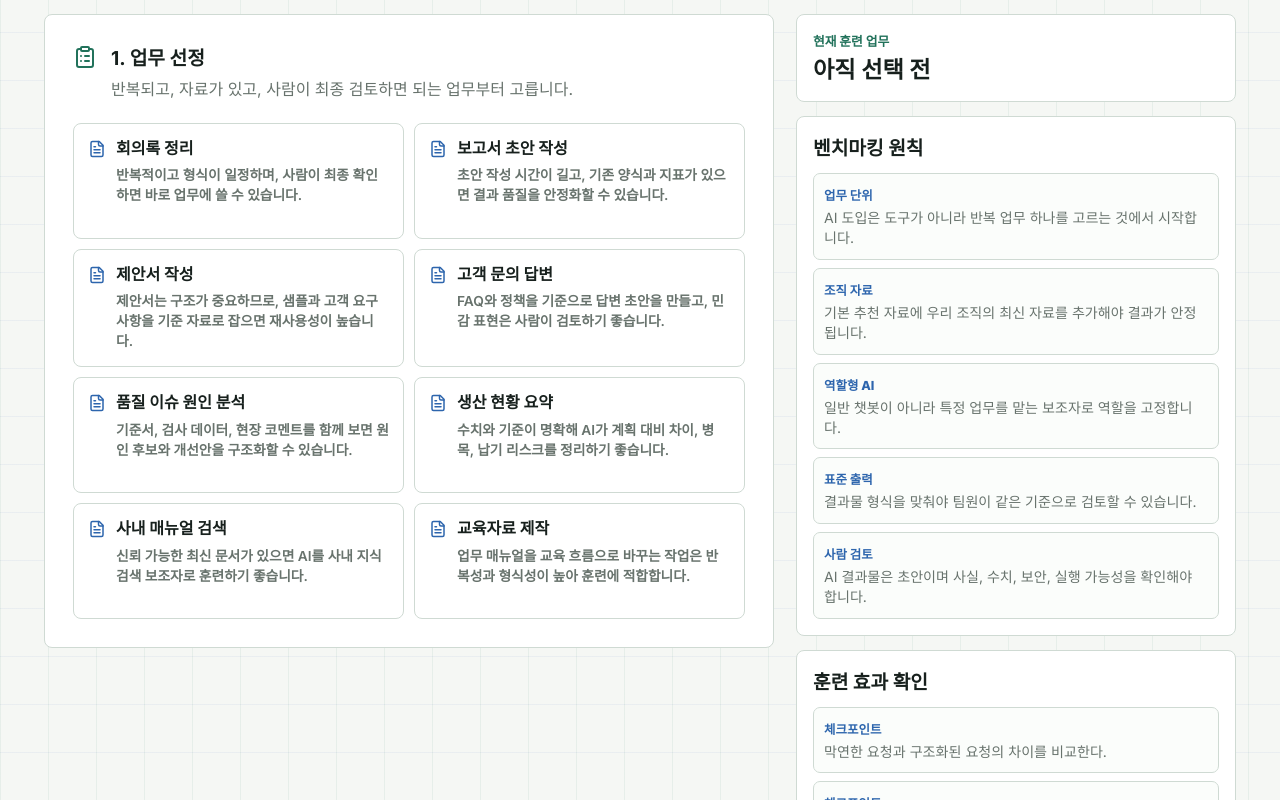
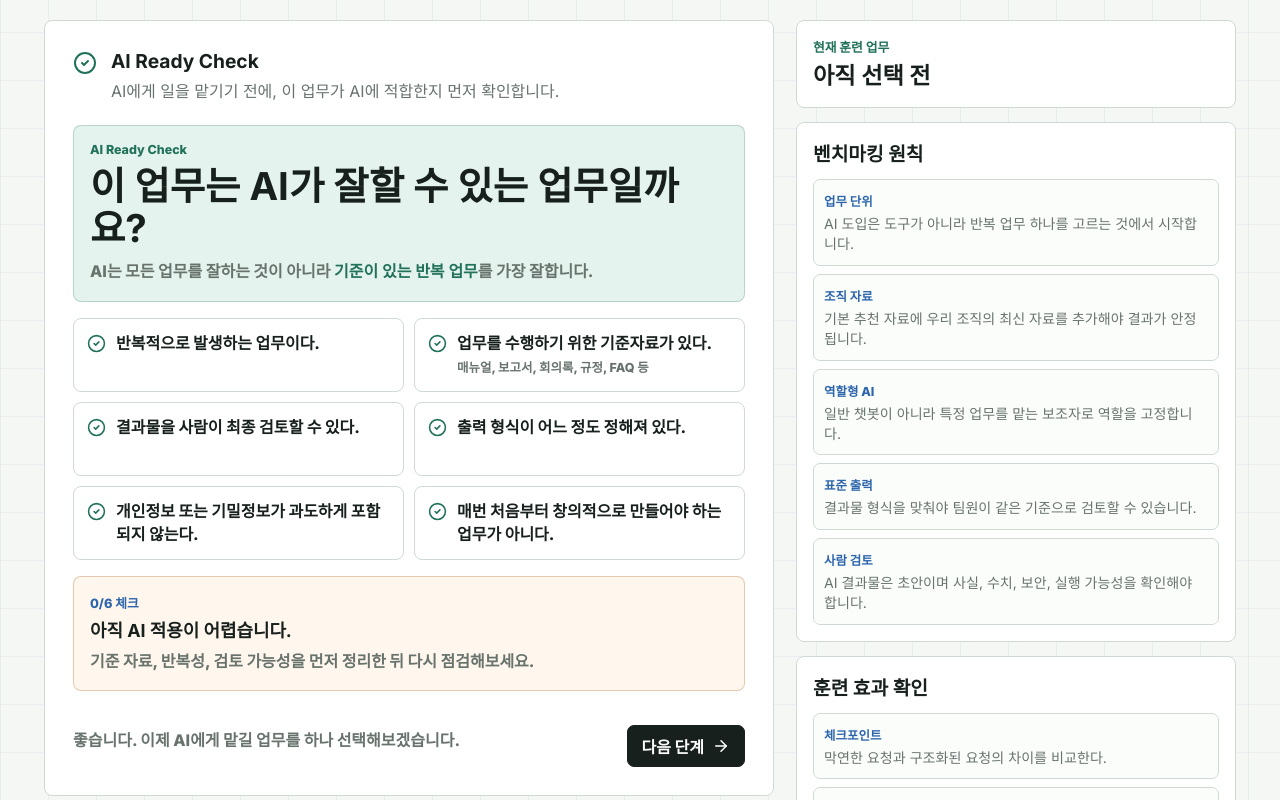
Before and after one commit to vibeworkme/ai-work-os-simulator, a React (Vite) app: page / in a window 1280 px wide. Shown: the part 640-1440 px from the top of the page. Built offline with nearby package versions, Linux system fonts and the light colour scheme.

Commit message:
Add AI Ready Check step

```diff
--- a/index.html
+++ b/index.html
@@ -3,7 +3,7 @@
   <head>
     <meta charset="UTF-8" />
     <meta name="viewport" content="width=device-width, initial-scale=1.0" />
-    <meta name="description" content="일반 직장인이 반복 업무를 AI에게 맡기기 전에 업무 선정, 기준 자료, AI 역할, 출력 형식, 사람 검토 기준을 설계하도록 돕는 AI 업무 운영 훈련 서비스입니다." />
+    <meta name="description" content="일반 직장인이 AI Ready Check로 업무 적합성을 진단한 뒤 업무 선정, 기준 자료, AI 역할, 출력 형식, 사람 검토 기준을 설계하도록 돕는 AI 업무 운영 훈련 서비스입니다." />
     <meta name="keywords" content="AI 업무 운영, AI 업무 자동화 교육, 직장인 AI 교육, 프롬프트 훈련, 업무 자동화, AI 에이전트 교육, 위브앤" />
     <meta property="og:title" content="AI 업무 운영 훈련실" />
     <meta property="og:description" content="AI에게 일을 맡기기 전, 업무의 기준부터 설계하는 일반 직장인용 훈련 서비스" />
@@ -38,7 +38,7 @@
             "url": "https://ai-work-os-simulator.vercel.app/",
             "image": "https://ai-work-os-simulator.vercel.app/images/ai-workshop-hero.png",
             "creator": { "@id": "https://ai-work-os-simulator.vercel.app/#organization" },
-            "description": "일반 직장인이 반복 업무를 AI에게 맡기기 전에 업무 선정, 기준 자료, AI 역할, 출력 형식, 사람 검토 기준을 설계하도록 돕는 시뮬레이션형 훈련 서비스입니다.",
+            "description": "일반 직장인이 반복 업무를 AI에게 맡기기 전에 AI Ready Check, 업무 선정, 기준 자료, AI 역할, 출력 형식, 사람 검토 기준을 설계하도록 돕는 시뮬레이션형 훈련 서비스입니다.",
             "audience": {
               "@type": "Audience",
               "audienceType": "일반 직장인, 팀 리더, AI 업무 자동화 교육 참여자"
@@ -49,7 +49,7 @@
             "@id": "https://ai-work-os-simulator.vercel.app/training/#course",
             "name": "AI 업무 운영 훈련",
             "provider": { "@id": "https://ai-work-os-simulator.vercel.app/#organization" },
-            "description": "업무 선정, 기준 자료 구성, AI 역할 설정, 출력 형식 표준화, 사람 검토 루프를 통해 AI와 함께 일하는 업무 운영 방식을 훈련합니다.",
+            "description": "AI Ready Check, 업무 선정, 기준 자료 구성, AI 역할 설정, 출력 형식 표준화, 사람 검토 루프를 통해 AI와 함께 일하는 업무 운영 방식을 훈련합니다.",
             "educationalLevel": "직장인 실무 교육",
             "teaches": [
               "AI 적용 업무 선정",
@@ -90,7 +90,7 @@
       <main>
         <h1>AI 업무 운영 훈련실</h1>
         <p>AI에게 일을 맡기기 전, 업무의 기준부터 설계하는 일반 직장인용 훈련 서비스입니다.</p>
-        <p>이 서비스는 업무 선정, 기준 자료 구성, AI 역할 설정, 출력 형식 표준화, 사람 검토 루프를 통해 AI 업무 운영 체계를 훈련합니다.</p>
+        <p>이 서비스는 AI Ready Check, 업무 선정, 기준 자료 구성, AI 역할 설정, 출력 형식 표준화, 사람 검토 루프를 통해 AI 업무 운영 체계를 훈련합니다.</p>
         <ul>
           <li>회의록 정리</li>
           <li>보고서 초안 작성</li>
@@ -108,13 +108,14 @@
       <main>
         <h1>AI 업무 운영 훈련실</h1>
         <p>AI 업무 운영 훈련실은 일반 직장인이 AI에게 일을 맡기기 전, 업무의 기준을 설계하는 방법을 훈련하는 웹 기반 시뮬레이션 서비스입니다.</p>
-        <p>핵심 메시지는 "AI에게 일을 맡기기 전, 업무의 기준부터 설계합니다."입니다. 이 서비스는 프롬프트 문장을 꾸미는 도구가 아니라, 업무 선정, 기준 자료 구성, AI 역할 설정, 출력 형식 표준화, 사람 검토 및 기록 저장까지 훈련하는 실습 도구입니다.</p>
+        <p>핵심 메시지는 "AI에게 일을 맡기기 전, 업무의 기준부터 설계합니다."입니다. 이 서비스는 프롬프트 문장을 꾸미는 도구가 아니라, AI Ready Check, 업무 선정, 기준 자료 구성, AI 역할 설정, 출력 형식 표준화, 사람 검토 및 기록 저장까지 훈련하는 실습 도구입니다.</p>
 
         <h2>왜 필요한가</h2>
         <p>많은 직장인이 AI를 사용해봤지만 결과가 매번 달라 신뢰하지 못합니다. 원인은 단순히 프롬프트 표현이 부족해서가 아니라, 업무 단위, 기준 자료, AI 역할, 출력 형식, 검토 기준이 정리되어 있지 않기 때문입니다.</p>
 
-        <h2>5단계 훈련 흐름</h2>
+        <h2>AI 업무 운영 훈련 흐름</h2>
         <ol>
+          <li>AI Ready Check: 반복성, 기준자료, 사람 검토 가능성, 출력 형식, 보안 조건을 먼저 점검합니다.</li>
           <li>업무 선정: 반복되고, 자료가 있고, 사람이 최종 검토할 수 있는 업무 하나를 고릅니다.</li>
           <li>기준 자료 구성: 업무 매뉴얼, 보고서 양식, 회의록, 제안서 샘플, 품질 기준서, 고객 FAQ, 사내 규정, 교육자료 등 신뢰 가능한 최신 자료를 정리합니다.</li>
           <li>AI 역할 설정: AI를 일반 도우미가 아니라 회의록 정리자, 보고서 작성 보조자, 품질 이슈 분석자처럼 특정 업무를 맡는 보조자로 고정합니다.</li>
--- a/public/about/index.html
+++ b/public/about/index.html
@@ -25,7 +25,7 @@
 
       <h2>서비스 목적</h2>
       <p>AI 업무 운영 훈련실은 프롬프트 문장을 꾸미는 도구가 아닙니다. 직장인이 자신의 업무를 AI가 처리 가능한 구조로 바꾸도록 돕는 훈련 서비스입니다.</p>
-      <p>사용자는 반복 업무 하나를 선택하고, 기준 자료를 구성하며, AI 역할을 설정하고, 출력 형식을 표준화한 뒤, 사람이 검토할 기준을 정합니다.</p>
+      <p>사용자는 먼저 AI Ready Check로 업무 적합성을 확인하고, 반복 업무 하나를 선택하고, 기준 자료를 구성하며, AI 역할을 설정하고, 출력 형식을 표준화한 뒤, 사람이 검토할 기준을 정합니다.</p>
 
       <h2>대상 사용자</h2>
       <ul>
--- a/public/guide/index.html
+++ b/public/guide/index.html
@@ -43,7 +43,7 @@
       </div>
 
       <h2>훈련 원칙</h2>
-      <p>업무 선정 → 기준 자료 구성 → AI 역할 설정 → 출력 형식 표준화 → 사람 검토 순서로 진행합니다.</p>
+      <p>AI Ready Check → 업무 선정 → 기준 자료 구성 → AI 역할 설정 → 출력 형식 표준화 → 사람 검토 순서로 진행합니다.</p>
 
       <h2>교육자 운영 방식</h2>
       <ul>
--- a/src/App.jsx
+++ b/src/App.jsx
@@ -99,11 +99,21 @@ const scenarios = [
 ];
 
 const steps = [
+  { id: 0, label: "AI Ready Check" },
   { id: 1, label: "업무 선정" },
   { id: 2, label: "기준 자료 구성" },
   { id: 3, label: "AI 역할 설정" },
   { id: 4, label: "출력 형식 표준화" },
   { id: 5, label: "검토 루프" },
+];
+
+const aiReadyChecklist = [
+  "반복적으로 발생하는 업무이다.",
+  "업무를 수행하기 위한 기준자료가 있다.",
+  "결과물을 사람이 최종 검토할 수 있다.",
+  "출력 형식이 어느 정도 정해져 있다.",
+  "개인정보 또는 기밀정보가 과도하게 포함되지 않는다.",
+  "매번 처음부터 창의적으로 만들어야 하는 업무가 아니다.",
 ];
 
 const benchmarkPrinciples = [
@@ -168,7 +178,8 @@ const weaveCapabilities = [
 function App() {
   const [page, setPage] = useState(() => (window.location.hash === "#guide" ? "guide" : "training"));
   const [selectedId, setSelectedId] = useState("");
-  const [activeStep, setActiveStep] = useState(1);
+  const [activeStep, setActiveStep] = useState(0);
+  const [aiReadyChecks, setAiReadyChecks] = useState([]);
   const [customMaterialInput, setCustomMaterialInput] = useState("");
   const [customOutputInput, setCustomOutputInput] = useState("");
   const [customMaterialsByWork, setCustomMaterialsByWork] = useState({});
@@ -303,7 +314,8 @@ ${reviewChecklist.map((item) => `- ${item}`).join("\n")}
 
   function reset() {
     setSelectedId("");
-    setActiveStep(1);
+    setActiveStep(0);
+    setAiReadyChecks([]);
     setCustomMaterialInput("");
     setCustomOutputInput("");
     setCheckedReviews([]);
@@ -463,6 +475,12 @@ ${reviewChecklist.map((item) => `- ${item}`).join("\n")}
     );
   }
 
+  function toggleAiReadyCheck(item) {
+    setAiReadyChecks((current) =>
+      current.includes(item) ? current.filter((entry) => entry !== item) : [...current, item],
+    );
+  }
+
   async function copyPrompt() {
     await navigator.clipboard.writeText(promptTemplate);
   }
@@ -537,6 +555,20 @@ ${reviewChecklist.map((item) => `- ${item}`).join("\n")}
                   </button>
                 ))}
               </div>
+            </StepCard>
+          )}
+
+          {activeStep === 0 && (
+            <StepCard
+              icon={CheckCircle2}
+              title="AI Ready Check"
+              text="AI에게 일을 맡기기 전에, 이 업무가 AI에 적합한지 먼저 확인합니다."
+            >
+              <AiReadyCheck
+                checkedItems={aiReadyChecks}
+                onNext={() => setActiveStep(1)}
+                onToggle={toggleAiReadyCheck}
+              />
             </StepCard>
           )}
 
@@ -765,7 +797,7 @@ function GuidePage({ onBack }) {
           </div>
           <div className="guide-rule">
             <strong>훈련 원칙</strong>
-            <p>업무 선정 → 기준 자료 구성 → AI 역할 설정 → 출력 형식 표준화 → 사람 검토 순서로 진행합니다.</p>
+            <p>AI Ready Check → 업무 선정 → 기준 자료 구성 → AI 역할 설정 → 출력 형식 표준화 → 사람 검토 순서로 진행합니다.</p>
           </div>
         </section>
 
@@ -799,6 +831,7 @@ function GuidePage({ onBack }) {
 }
 
 const guideFlowText = {
+  0: "AI에게 맡기기 전에 반복성, 기준 자료, 사람 검토 가능성, 보안 조건을 먼저 점검합니다.",
   1: "모든 업무가 아니라 반복되고, 자료가 있고, 사람이 최종 검토할 수 있는 업무 하나를 고릅니다.",
   2: "AI가 참고해야 할 최신 기준 자료를 정리하고, 우리 조직 자료를 추가하거나 불필요한 기본 자료를 삭제합니다.",
   3: "AI를 일반 도우미가 아니라 선택한 업무를 맡는 전담 보조자로 고정합니다.",
@@ -833,6 +866,30 @@ function moveItem(items, item, direction) {
   const nextItems = [...items];
   [nextItems[index], nextItems[nextIndex]] = [nextItems[nextIndex], nextItems[index]];
   return nextItems;
+}
+
+function getAiReadyResult(count) {
+  if (count <= 2) {
+    return {
+      tone: "low",
+      title: "아직 AI 적용이 어렵습니다.",
+      text: "기준 자료, 반복성, 검토 가능성을 먼저 정리한 뒤 다시 점검해보세요.",
+    };
+  }
+
+  if (count <= 4) {
+    return {
+      tone: "mid",
+      title: "일부 업무부터 AI를 적용해보세요.",
+      text: "전체 업무를 맡기기보다 초안 작성, 요약, 분류처럼 작은 단위부터 시작하는 것이 좋습니다.",
+    };
+  }
+
+  return {
+    tone: "high",
+    title: "AI 적용에 매우 적합한 업무입니다.",
+    text: "반복성, 기준 자료, 사람 검토 조건이 갖춰져 있어 다음 단계에서 업무를 선택해도 좋습니다.",
+  };
 }
 
 function loadTrainingRecords() {
@@ -914,6 +971,49 @@ function StepCard({ icon: Icon, title, text, children }) {
       </div>
       {children}
     </article>
+  );
+}
+
+function AiReadyCheck({ checkedItems, onNext, onToggle }) {
+  const result = getAiReadyResult(checkedItems.length);
+
+  return (
+    <section className="ai-ready-check" aria-label="AI 적용 적합도 진단">
+      <div className="ai-ready-intro">
+        <p className="eyebrow">AI Ready Check</p>
+        <h2>이 업무는 AI가 잘할 수 있는 업무일까요?</h2>
+        <p>
+          AI는 모든 업무를 잘하는 것이 아니라 <strong>기준이 있는 반복 업무</strong>를 가장 잘합니다.
+        </p>
+      </div>
+
+      <div className="ai-ready-list">
+        {aiReadyChecklist.map((item) => (
+          <button className={checkedItems.includes(item) ? "is-checked" : ""} key={item} onClick={() => onToggle(item)}>
+            <CheckCircle2 size={19} />
+            <span>
+              {item}
+              {item === "업무를 수행하기 위한 기준자료가 있다." && (
+                <small>매뉴얼, 보고서, 회의록, 규정, FAQ 등</small>
+              )}
+            </span>
+          </button>
+        ))}
+      </div>
+
+      <div className={`ai-ready-result is-${result.tone}`}>
+        <div>
+          <span>{checkedItems.length}/6 체크</span>
+          <strong>{result.title}</strong>
+          <p>{result.text}</p>
+        </div>
+      </div>
+
+      <div className="ai-ready-next">
+        <p>좋습니다. 이제 AI에게 맡길 업무를 하나 선택해보겠습니다.</p>
+        <NextButton onClick={onNext}>다음 단계</NextButton>
+      </div>
+    </section>
   );
 }
 
--- a/src/styles.css
+++ b/src/styles.css
@@ -179,9 +179,10 @@ h2 {
 
 .stepper {
   align-items: center;
-  display: grid;
+  display: flex;
+  flex-wrap: wrap;
   gap: 8px;
-  grid-template-columns: 1fr auto 1fr auto 1fr auto 1fr auto 1fr;
+  justify-content: center;
   margin: 0 auto;
   max-width: 1220px;
   padding: 22px clamp(18px, 4vw, 44px) 0;
@@ -381,6 +382,7 @@ h2 {
 
 .stepper button {
   align-items: center;
+  flex: 1 1 150px;
   background: #fff;
   border: 1px solid var(--line);
   border-radius: 8px;
@@ -423,7 +425,134 @@ h2 {
 }
 
 .stepper > svg {
-  color: var(--muted);
+  flex: 0 0 auto;
+  color: var(--muted);
+}
+
+.ai-ready-check {
+  display: grid;
+  gap: 16px;
+}
+
+.ai-ready-intro {
+  background: var(--soft-green);
+  border: 1px solid rgba(34, 114, 91, 0.24);
+  border-radius: 8px;
+  padding: 16px;
+}
+
+.ai-ready-intro h2 {
+  font-size: clamp(1.6rem, 3vw, 2.7rem);
+  line-height: 1.1;
+}
+
+.ai-ready-intro p:not(.eyebrow) {
+  color: var(--muted);
+  font-weight: 750;
+  line-height: 1.6;
+  margin-top: 10px;
+}
+
+.ai-ready-intro strong {
+  color: var(--green);
+}
+
+.ai-ready-list {
+  display: grid;
+  gap: 10px;
+  grid-template-columns: repeat(2, minmax(0, 1fr));
+}
+
+.ai-ready-list button {
+  align-items: start;
+  background: #fff;
+  border: 1px solid var(--line);
+  border-radius: 8px;
+  color: var(--ink);
+  display: grid;
+  gap: 10px;
+  grid-template-columns: auto minmax(0, 1fr);
+  min-height: 74px;
+  padding: 13px;
+  text-align: left;
+}
+
+.ai-ready-list button.is-checked {
+  background: var(--ink);
+  border-color: var(--ink);
+  color: #fff;
+}
+
+.ai-ready-list button svg {
+  color: var(--green);
+  margin-top: 2px;
+}
+
+.ai-ready-list button.is-checked svg,
+.ai-ready-list button.is-checked small {
+  color: #99f6e4;
+}
+
+.ai-ready-list span {
+  font-weight: 850;
+  line-height: 1.45;
+}
+
+.ai-ready-list small {
+  color: var(--muted);
+  display: block;
+  font-size: 0.78rem;
+  font-weight: 750;
+  margin-top: 4px;
+}
+
+.ai-ready-result {
+  border-radius: 8px;
+  padding: 16px;
+}
+
+.ai-ready-result.is-low {
+  background: #fff7ed;
+  border: 1px solid rgba(168, 103, 45, 0.32);
+}
+
+.ai-ready-result.is-mid {
+  background: var(--paper);
+  border: 1px solid rgba(168, 103, 45, 0.24);
+}
+
+.ai-ready-result.is-high {
+  background: var(--soft-green);
+  border: 1px solid rgba(34, 114, 91, 0.28);
+}
+
+.ai-ready-result span {
+  color: var(--blue);
+  display: block;
+  font-size: 0.8rem;
+  font-weight: 900;
+  margin-bottom: 7px;
+}
+
+.ai-ready-result strong {
+  display: block;
+  font-size: 1.12rem;
+  line-height: 1.35;
+}
+
+.ai-ready-result p,
+.ai-ready-next p {
+  color: var(--muted);
+  font-weight: 750;
+  line-height: 1.55;
+  margin-top: 6px;
+}
+
+.ai-ready-next {
+  align-items: center;
+  display: flex;
+  gap: 14px;
+  justify-content: space-between;
 }
 
 .workspace {
@@ -1387,12 +1516,14 @@ h2 {
   }
 
   .stepper {
-    grid-template-columns: 1fr;
+    align-items: stretch;
+    flex-direction: column;
     max-width: 720px;
   }
 
   .stepper > svg {
     justify-self: center;
+    margin: 0 auto;
     transform: rotate(90deg);
   }
 
@@ -1483,6 +1614,7 @@ h2 {
   .guide-grid,
   .guide-flow,
   .practice-steps,
+  .ai-ready-list,
   .review-grid,
   .status-chip-grid,
   .practice-prompt-head,
@@ -1556,6 +1688,7 @@ h2 {
 
   .step-card-head,
   .practice-head,
+  .ai-ready-next,
   .training-status-head,
   .record-history-head,
   .suggestion-list li,
```
Also changed, not shown: public/training/index.html (+4 -3 lines), public/llms-full.txt, public/llms.txt.
